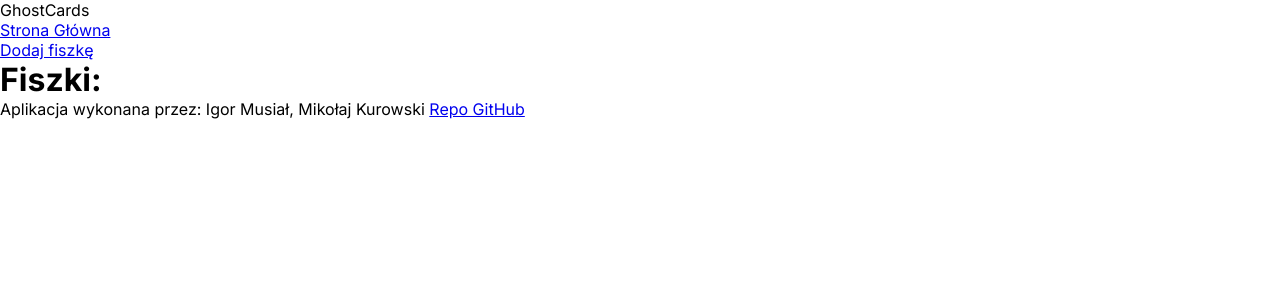
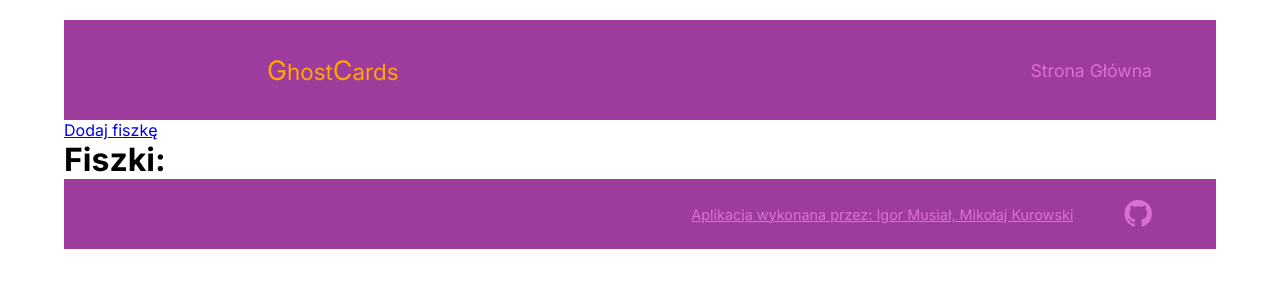
Before and after one commit to Igorzysko1/GhostCards, a PHP site: page / in a window 1280 px wide. Shown: the top 300 px of the page. Run offline with PHP 8.4, Linux system fonts and the light colour scheme; data that the repository does not hold is empty.

Commit message:
Add header footer styles and html

```diff
--- a/includes/footer.php
+++ b/includes/footer.php
@@ -2,7 +2,7 @@
     <footer>
         <section class="footer-end">
             <span class="authors">Aplikacja wykonana przez: Igor Musiał, Mikołaj Kurowski</span>
-            <a href="https://github.com/Igorzysko1/GhostSchool" class="github-link">Repo GitHub</a>
+            <a href="https://github.com/Igorzysko1/GhostSchool" class="github-link"><i class="fa fa-github"></i></a>
             <!-- TODO: logo mini -->
         </section>
     </footer>
--- a/includes/header.php
+++ b/includes/header.php
@@ -9,13 +9,14 @@
     <link rel="preconnect" href="https://fonts.googleapis.com">
     <link rel="preconnect" href="https://fonts.gstatic.com" crossorigin>
     <link href="https://fonts.googleapis.com/css2?family=Inter:ital,opsz,wght@0,14..32,100..900;1,14..32,100..900&display=swap" rel="stylesheet">
+    <link rel="stylesheet" href="https://cdnjs.cloudflare.com/ajax/libs/font-awesome/4.7.0/css/font-awesome.min.css">
     <link rel="stylesheet" href="styles/style.css">
 </head>
 <body>
     <header>
         <section class="header-data">
             <!-- logo -->
-            <span class="app-name">GhostCards</span>
+            <span class="app-name"><span class="letter-highlight">G</span>host<span class="letter-highlight">C</span>ards</span>
         </section>
         <nav class="header-nav">
             <a href="index.php" class="header-button">Strona Główna</a>
--- a/styles/style.css
+++ b/styles/style.css
@@ -1,6 +1,137 @@
+/* misc start */
+
+:root {
+  --green-dark: #228b22;
+  --green-light: #7cfc00;
+  --orange-dark: #ff8c00;
+  --orange-light: #ffa500;
+  --orange-accent: #ff5900;
+  --purple-dark: #800080;
+  --purple-dark-bg: #800080c3;
+  --purple-light: #da70d6;
+  --black: #1a1a1a;
+  --white: #f8f8ff;
+}
+
 * {
   margin: 0;
   padding: 0;
   box-sizing: border-box;
   font-family: "Inter";
 }
+
+body {
+  margin: 0;
+  padding: 20px 0;
+
+  width: 100%;
+  display: flex;
+  flex-direction: column;
+  align-items: center;
+}
+
+/* misc end */
+
+/* header styles start */
+
+header {
+  display: flex;
+  justify-content: space-between;
+  align-items: center;
+
+  width: 90%;
+  height: 100px;
+  padding: 10px 5%;
+
+  background: var(--purple-dark-bg);
+  color: var(--orange-light);
+}
+
+/* TODO: change placement after logo is added */
+.header-data {
+  display: flex;
+  justify-content: space-evenly;
+  width: 40%;
+}
+
+.header-nav {
+  display: flex;
+}
+
+.app-name {
+  font-size: 140%;
+}
+
+.letter-highlight {
+  color: var(--orange--accent);
+  font-size: larger;
+}
+
+.header-button {
+  color: var(--purple-light);
+  font-size: 110%;
+  text-decoration: none;
+  transition: 0.3s;
+  border-radius: 6px;
+}
+
+.header-button:hover {
+  transition: 0.3s;
+  padding: 5px;
+  background: var(--purple-light);
+  color: var(--purple-dark);
+}
+
+/* header styles end */
+
+/* footer styles start */
+
+footer {
+  display: flex;
+  align-items: center;
+  justify-content: end;
+
+  width: 90%;
+  height: 70px;
+  padding: 10px 5%;
+
+  background: var(--purple-dark-bg);
+}
+
+.footer-end {
+  display: flex;
+  justify-content: end;
+  align-items: center;
+  width: 100%;
+  gap: 5%;
+}
+
+.github-link > .fa-github {
+  font-size: 200%;
+  color: var(--purple-light);
+  transition: 0.3s;
+  border-radius: 8px;
+}
+
+.github-link > .fa-github:hover {
+  transition: 0.3s;
+  padding: 5px;
+  background-color: var(--purple-light);
+  color: var(--purple-dark);
+}
+
+.authors {
+  text-decoration: underline;
+  color: var(--purple-light);
+  font-size: 90%;
+}
+
+/* footer styles end */
+
+/* main styles start */
+
+main {
+  width: 90%;
+}
+
+/* main styles end */
```
